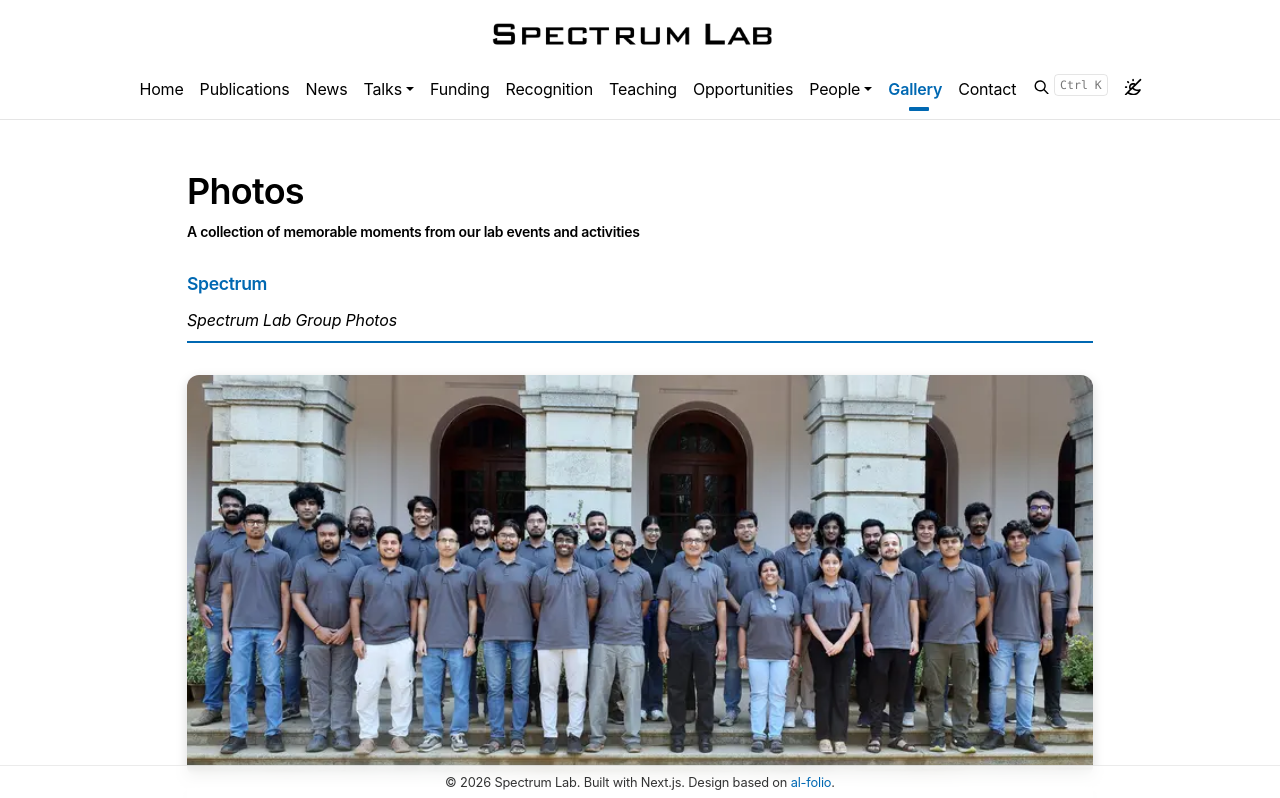
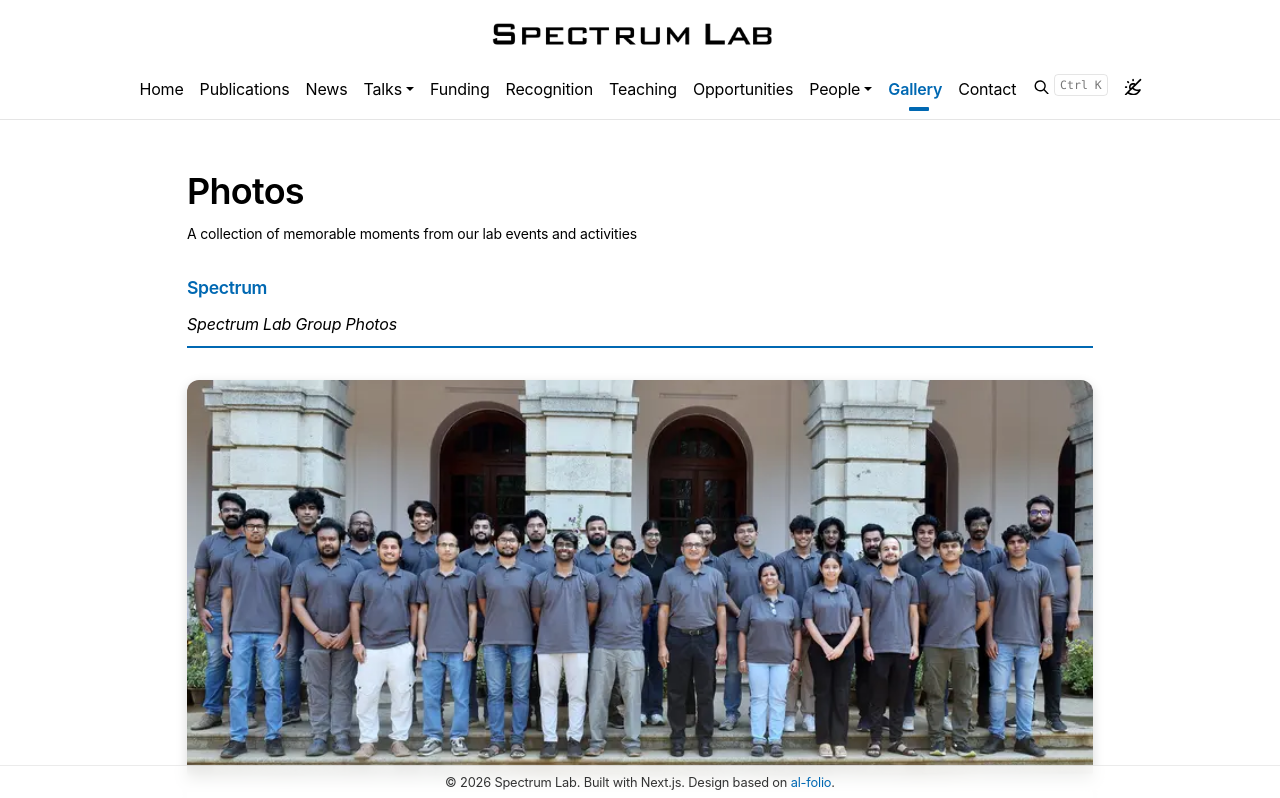
Before and after one commit to praveen-89/SpectrumLab_Rplica, a Next.js app: page /gallery/photos in a window 1280 px wide. Shown: the top 798 px of the page. Built offline with nearby package versions, Linux system fonts and the light colour scheme.

Commit message:
fix: gallery photos description tag matches original (p, not h2)
The original uses a plain <p class="post-description"> on /gallery/photos/
(unlike most other "post" pages, which use <h2>) — using <h2> here picked
up the bold heading font/weight instead of the original's regular body
text.

```diff
--- a/app/gallery/photos/page.tsx
+++ b/app/gallery/photos/page.tsx
@@ -18,7 +18,7 @@ export default async function GalleryPhotosPage() {
     <div className="post">
       <header className="post-header">
         <h1 className="post-title">Photos</h1>
-        <h2 className="post-description">{DESCRIPTION}</h2>
+        <p className="post-description">{DESCRIPTION}</p>
       </header>
       <article>
         <PhotoGallery events={events} />
```
